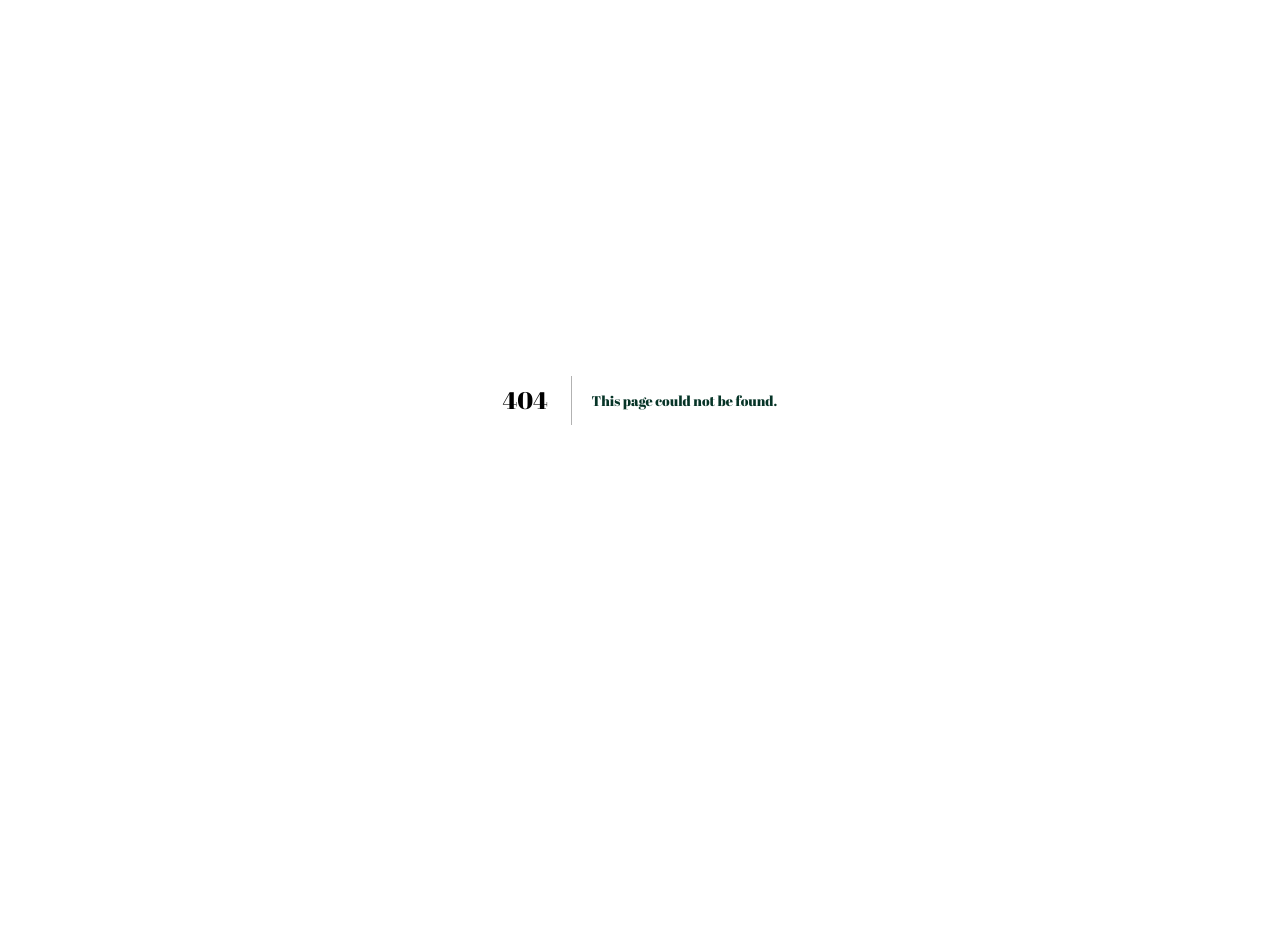
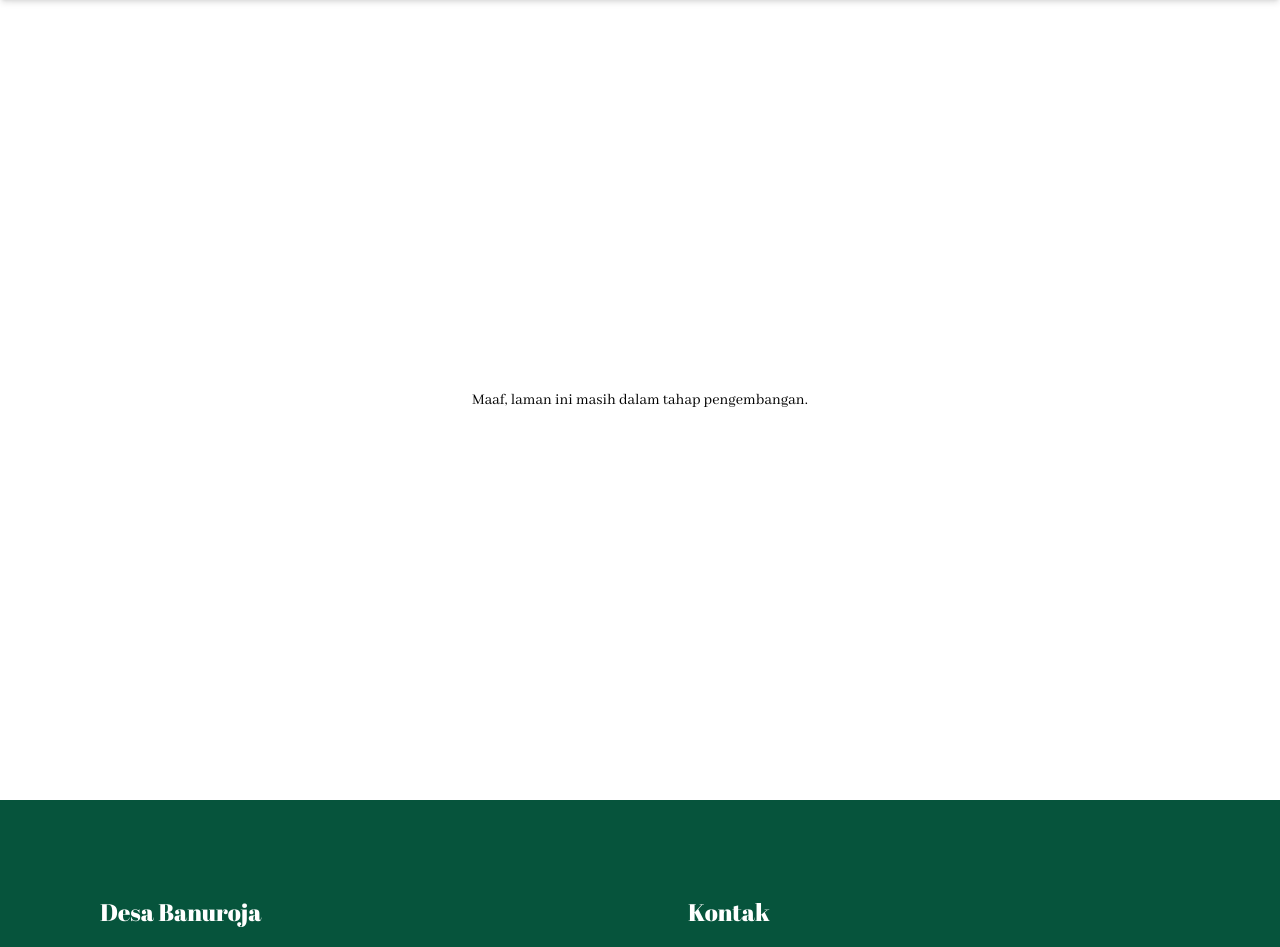
Before and after one commit to sidqiaverroes/Web-SariMurni, a Next.js app: page /profil in a window 1280 px wide. Before the commit this address had no page. Shown: the top 947 px of the page. Before the commit the page ends 800 px from the top, so only its background shows below. Built offline with nearby package versions, Linux system fonts and the light colour scheme.

Commit message:
initialize porfil page

```diff
--- a/src/pages/pemerintahan.js
+++ b/src/pages/pemerintahan.js
@@ -102,7 +102,6 @@ function Pemerintahan() {
     {
       id: "perangkat7",
       title: "Kaur Umum",
-      title: "Kaur Pemberdayaan Masyarakat",
       name: "John Doe",
       nip: "1234567890",
       telp: "0812345678",
@@ -111,7 +110,6 @@ function Pemerintahan() {
     {
       id: "perangkat8",
       title: "Kaur Pemerintahan",
-      title: "Kaur Pemberdayaan Masyarakat",
       name: "John Doe",
       nip: "1234567890",
       telp: "0812345678",
@@ -120,7 +118,6 @@ function Pemerintahan() {
     {
       id: "perangkat9",
       title: "Kaur Keuangan",
-      title: "Kaur Pemberdayaan Masyarakat",
       name: "John Doe",
       nip: "1234567890",
       telp: "0812345678",
--- /dev/null
+++ b/src/pages/profil.js
@@ -0,0 +1,17 @@
+import React from "react";
+import NavBar from "@/components/navbar";
+import Footer from "@/components/footer";
+
+function profil() {
+  return (
+    <>
+      <div className="flex justify-center items-center w-full h-screen">
+        Maaf, laman ini masih dalam tahap pengembangan.
+      </div>
+      <NavBar></NavBar>
+      <Footer></Footer>
+    </>
+  );
+}
+
+export default profil;
```
